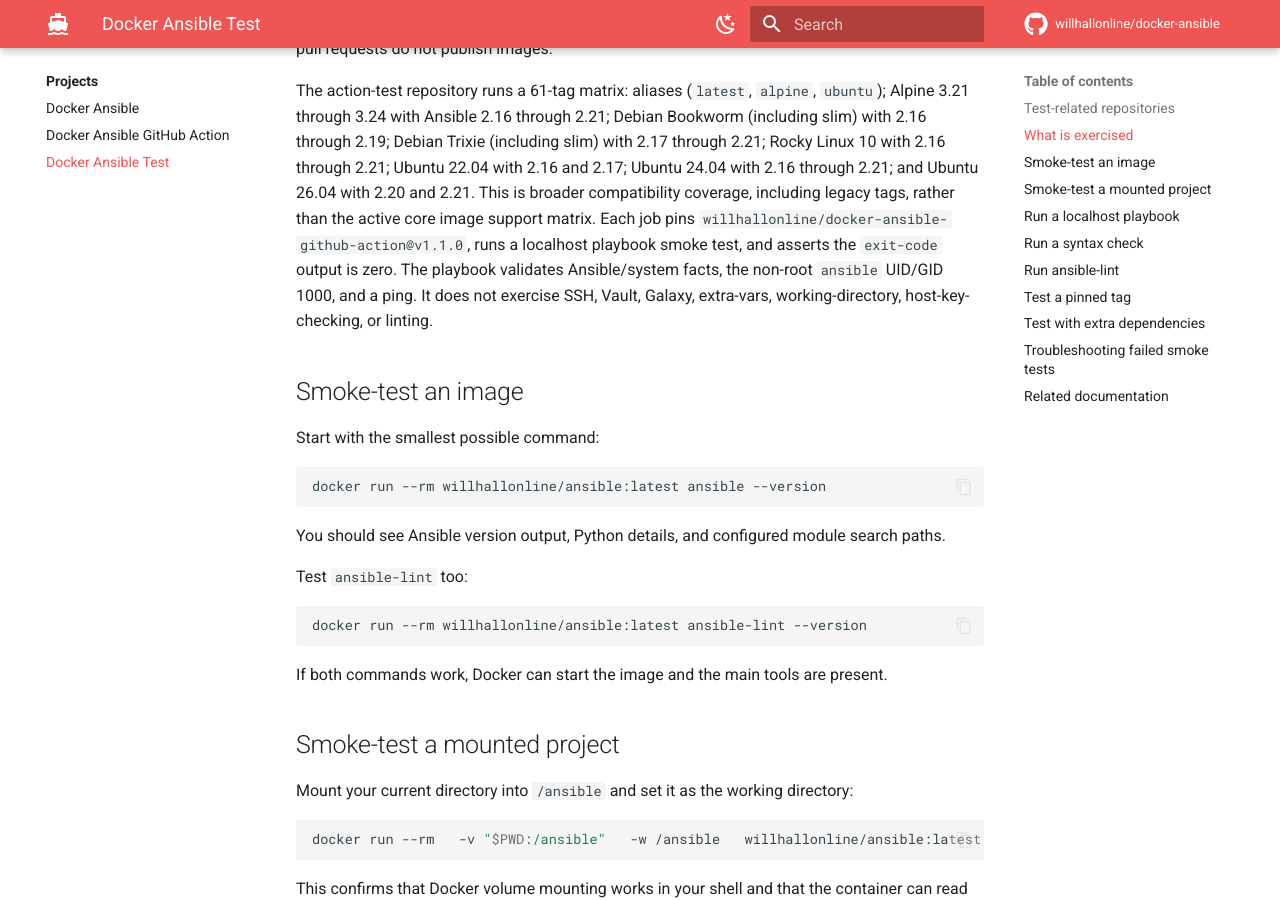
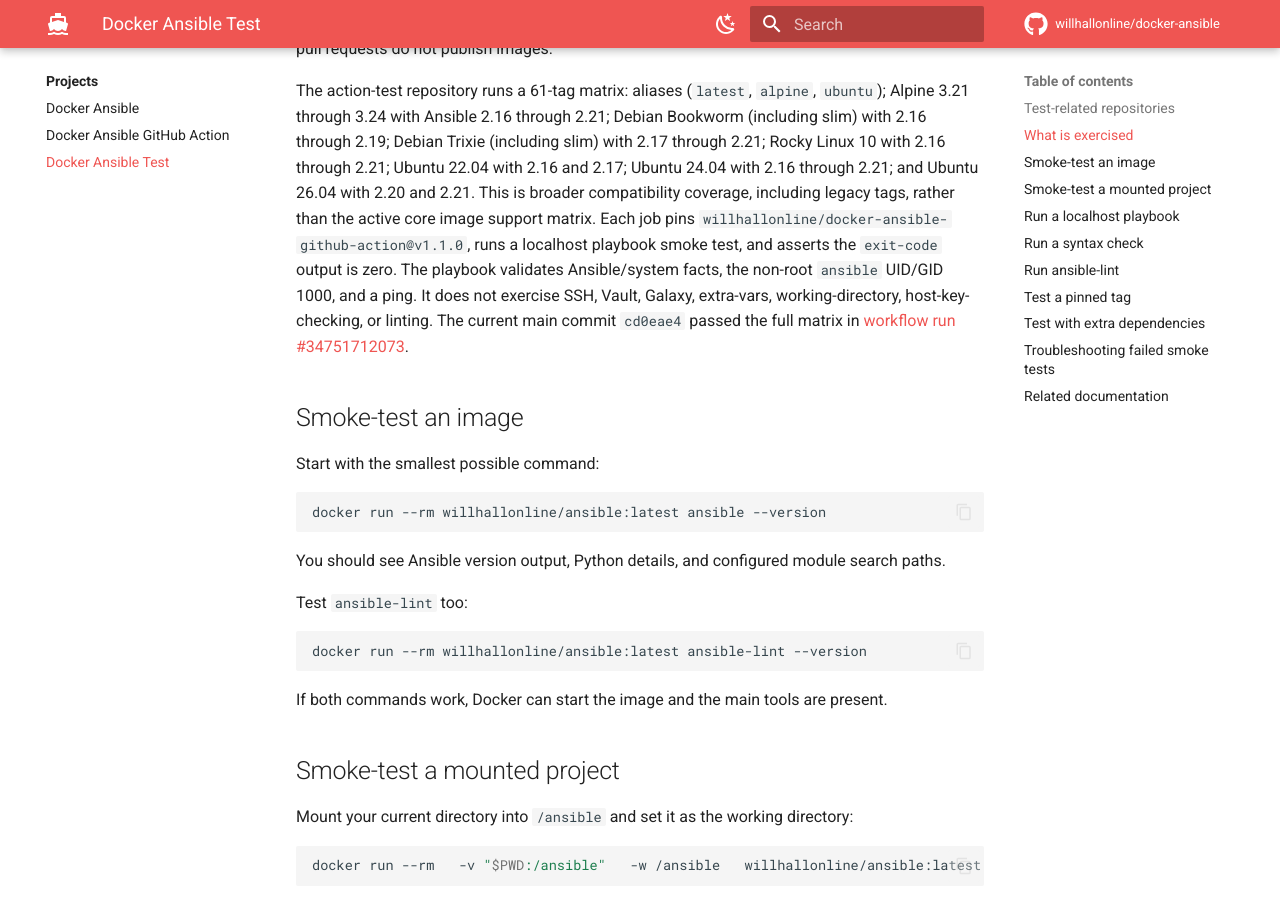
Before and after one commit to docker-ansible/docker-ansible.github.io, an MkDocs documentation site: the page built from docs/projects/testing.md, in a window 1280 px wide and 900 px high, scrolled down 1368 px. Built offline with MkDocs 1.6.1 and Material for MkDocs 9.7.7, drawn with Linux system fonts in a browser that asks for light colours; comment, search, counter and statistics services are not loaded.

Commit message:
docs: link action test matrix run
Co-authored-by: Copilot App <223556219+Copilot@users.noreply.github.com>

```diff
--- a/docs/projects/testing.md
+++ b/docs/projects/testing.md
@@ -54,7 +54,8 @@ legacy tags, rather than the active core image support matrix. Each job pins
 smoke test, and asserts the `exit-code` output is zero. The playbook validates
 Ansible/system facts, the non-root `ansible` UID/GID 1000, and a ping. It does
 not exercise SSH, Vault, Galaxy, extra-vars, working-directory,
-host-key-checking, or linting.
+host-key-checking, or linting. The current main commit `cd0eae4` passed the
+full matrix in [workflow run #34751712073](https://github.com/willhallonline/docker-ansible-github-action-test/actions/runs/34751712073).
 
 ## Smoke-test an image
 
```
